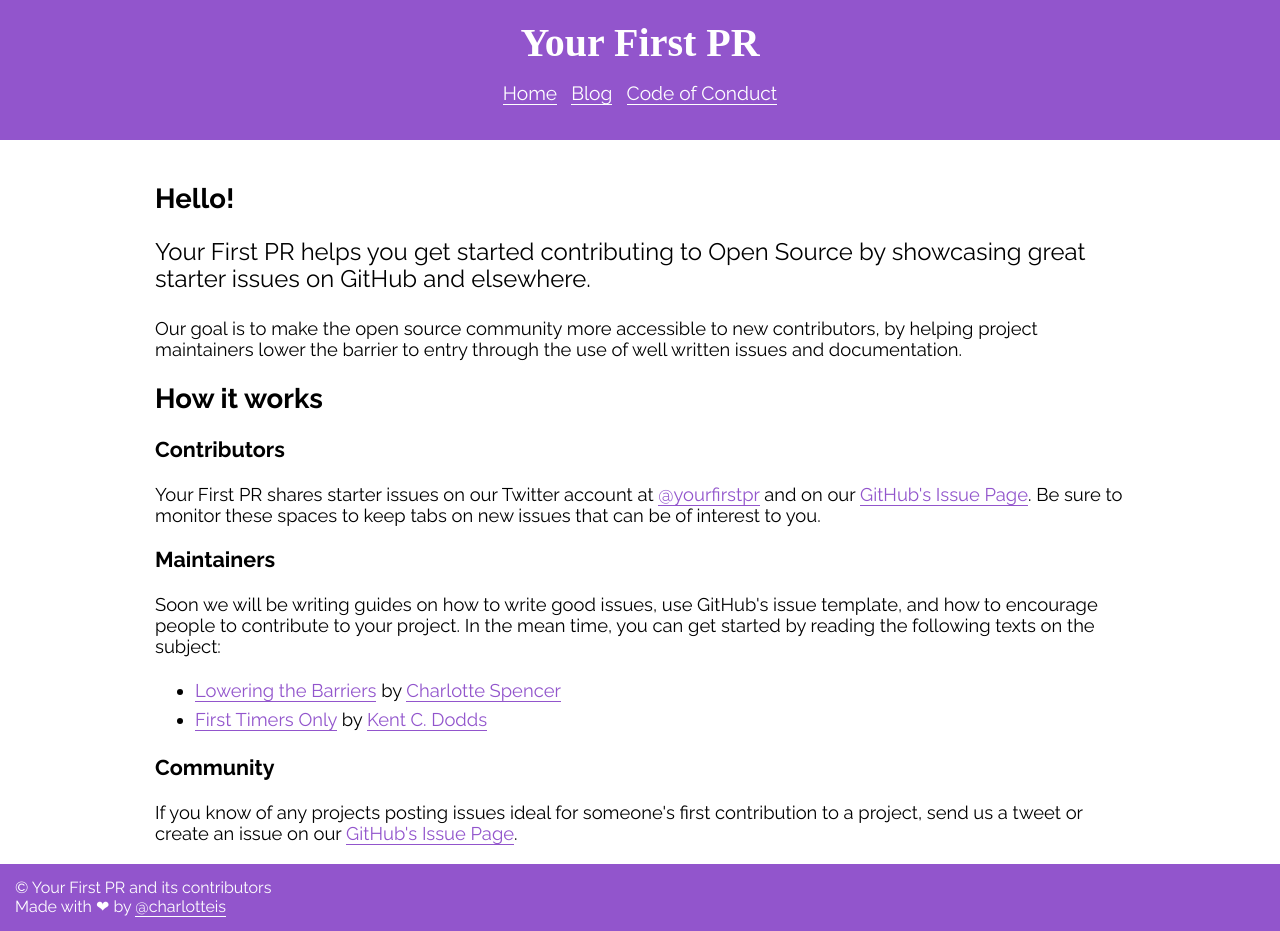
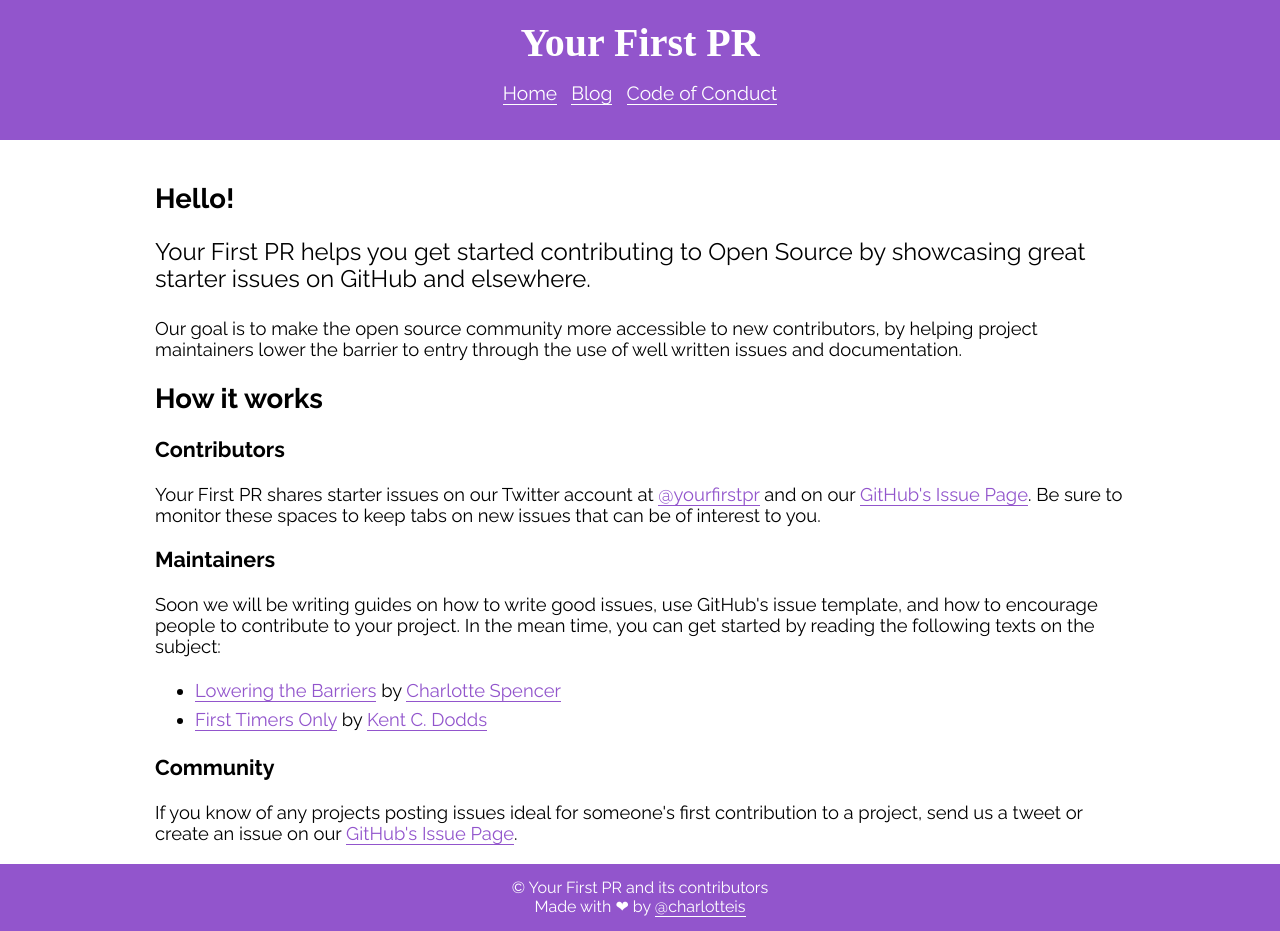
Before and after one commit to yourfirstpr/yourfirstpr.github.io, a Jekyll site: the page built from index.html, in a window 1280 px wide. Built offline with Jekyll 4.4.1, drawn with Linux system fonts in a browser that asks for light colours; nearby versions of some CDN libraries; some web fonts are replaced.

Commit message:
Update styles.css

```diff
--- a/assets/css/styles.css
+++ b/assets/css/styles.css
@@ -106,6 +106,10 @@
     box-sizing: border-box;
 }
 
+#footer-content {
+    text-align: center;
+}
+
 /*  blog list styling */
 
 .post_credits {
```
